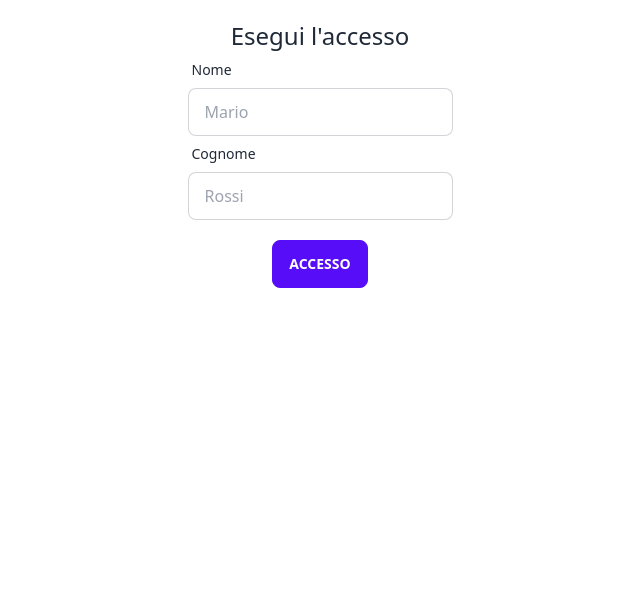
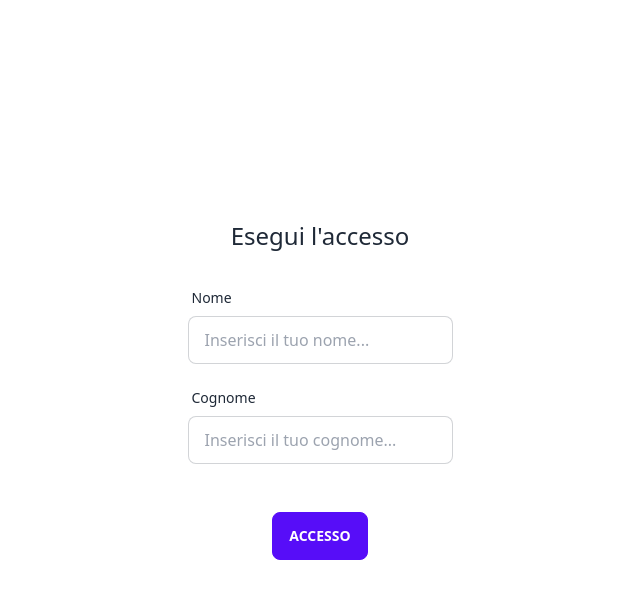
Before and after one commit to NicholasMantovani/click-speed-calculator, a React (Create React App) app: page / in a window 1280 px wide. Shown: the top 598 px of the page, without its empty margins (320-960 px from the left). Built offline with nearby package versions, Linux system fonts and the light colour scheme; the HTML template or start-up script is replaced by a standard one.

Commit message:
Modifiche frontend

```diff
--- a/src/components/App.tsx
+++ b/src/components/App.tsx
@@ -1,30 +1,29 @@
-import { useState } from 'react';
-import { addUserToDatabase } from '../services/ApiServices';
-import { User } from '../types/types';
-import SpeedClick from './SpeedClick';
-import Login from './Login';
-
+import { useState } from "react";
+import { addUserToDatabase } from "../services/ApiServices";
+import { User } from "../types/types";
+import SpeedClick from "./SpeedClick";
+import Login from "./Login";
 
 function App() {
-
-  const [user, setLoggedUser] = useState<User>({} as User)
-
+  const [user, setLoggedUser] = useState<User>({} as User);
 
   async function handleUserAdd(user: User) {
-    setLoggedUser(await addUserToDatabase(user))
+    setLoggedUser(await addUserToDatabase(user));
   }
-
 
   return (
     <div className="flex justify-center flex-col items-center text-center">
-      {
-        user.id !== undefined ?
-          <div className="p-5 text-center">
-            <h1 className="text-2xl p-2"> Ciao {user.name} {user.surname} </h1>
-            <SpeedClick username={user.id} />
-          </div>
-          : <Login onAddUser={handleUserAdd} />
-      }
+      {user.id !== undefined ? (
+        <div className="p-5 text-center">
+          <h1 className="text-2xl pb-5">
+            {" "}
+            Ciao {user.name} {user.surname}{" "}
+          </h1>
+          {<SpeedClick username={user.id} />}
+        </div>
+      ) : (
+        <Login onAddUser={handleUserAdd} />
+      )}
     </div>
   );
 }
--- a/src/components/Login.tsx
+++ b/src/components/Login.tsx
@@ -1,39 +1,58 @@
 import { useState } from "react";
 import { LoginProps, User } from "../types/types";
 
-export const originLocation = window.location.origin
+export const originLocation = window.location.origin;
 
 export default function Login(props: LoginProps) {
   const [nome, setNome] = useState("");
   const [cognome, setCognome] = useState("");
 
-
   function handleLoginSubmit(event: React.FormEvent<HTMLFormElement>) {
-        event.preventDefault()
-        const user: User = { name: nome, surname: cognome }
-        if (props.onAddUser) { props.onAddUser(user) }
+    event.preventDefault();
+    const user: User = { name: nome, surname: cognome };
+    if (!nome) {
+      window.alert("Inserire il proprio nome!");
+    } else if (!cognome) {
+      window.alert("Inserire il proprio cognome!");
+    } else if (props.onAddUser) {
+      props.onAddUser(user);
+    }
   }
 
   return (
-        <div className="p-5 text-center">
-            <h1 className="text-2xl">Esegui l'accesso</h1>
-            <form onSubmit={event => handleLoginSubmit(event)}>
-                <div className="form-control w-full max-w-xs">
+    <div className="grid h-screen place-items-center">
+      <div className="p-5 text-center w-full">
+        <h1 className="p-5 text-2xl">Esegui l'accesso</h1>
+        <form onSubmit={(event) => handleLoginSubmit(event)}>
+          <div className="p-2 form-control w-full max-w-xs">
             <label className="label">
               <span className="label-text">Nome</span>
             </label>
-                    <input type="text" placeholder="Mario" className="input input-bordered w-full max-w-xs" onChange={event => setNome(event.target.value)}></input>
+            <input
+              type="text"
+              placeholder="Inserisci il tuo nome..."
+              className="input input-bordered w-full max-w-xs"
+              onChange={(event) => setNome(event.target.value)}
+            ></input>
           </div>
-                <div className="form-control w-full max-w-xs">
+          <div className="p-2 form-control w-full max-w-xs">
             <label className="label">
               <span className="label-text">Cognome</span>
             </label>
-                    <input type="text" placeholder="Rossi" className="input input-bordered w-full max-w-xs" onChange={event => setCognome(event.target.value)}></input>
+            <input
+              type="text"
+              placeholder="Inserisci il tuo cognome..."
+              className="input input-bordered w-full max-w-xs"
+              onChange={(event) => setCognome(event.target.value)}
+            ></input>
           </div>
-                <div className="p-5">
-                    <button type="submit" className="btn btn-primary">Accesso</button>
+          <div className="p-5 m-5">
+            <button type="submit" className="btn btn-primary">
+              Accesso
+            </button>
           </div>
         </form>
       </div>
-    )
+    </div>
+  );
 }
--- a/src/components/SpeedClick.tsx
+++ b/src/components/SpeedClick.tsx
@@ -1,42 +1,40 @@
 import React, { useMemo } from "react";
-import { useState } from "react"
+import { useState } from "react";
 import { SpeedClickProps } from "../types/types";
 import Chart from "./Chart";
 import { originLocation } from "./Login";
 
+export default function SpeedClick(props: SpeedClickProps) {
+  const timeTreshold = 1000; //time in millis
 
-export default function SpeedClick(props: SpeedClickProps) {
-    const timeTreshold = 1000 //time in millis
+  const [startTime, setStartTime] = useState(0);
+  const [speedClick, setSpeedClick] = useState<Array<number>>([]);
+  const [totalClicks, setTotalClicks] = useState(0);
 
-    const [startTime, setStartTime] = useState(0)
-    const [speedClick, setSpeedClick] = useState<Array<number>>([])
-    const [totalClicks, setTotalClicks] = useState(0)
-
-
-
-    const worker: Worker = useMemo(
-        () => new Worker('Worker.js'),
-        []
-    );
+  const worker: Worker = useMemo(() => new Worker("Worker.js"), []);
 
   function handleOnClick() {
-        let timeNow = new Date().getTime()
+    let timeNow = new Date().getTime();
 
     if (timeNow - startTime < timeTreshold) {
-            speedClick.push(timeNow - startTime)
-            setStartTime(timeNow)
-            setTotalClicks(prev => prev + 1)
+      speedClick.push(timeNow - startTime);
+      setStartTime(timeNow);
+      setTotalClicks((prev) => prev + 1);
       if (speedClick.length >= 20) {
-                handleSendMessage([...speedClick], originLocation, props.username)
-                setSpeedClick([])
+        handleSendMessage([...speedClick], originLocation, props.username);
+        setSpeedClick([]);
       }
     } else {
-            setStartTime(timeNow)
+      setStartTime(timeNow);
     }
   }
 
-    async function handleSendMessage(speedClicks: Array<Number>, origin: string, userId: string) {
-        worker.postMessage({ userId: userId, times: speedClicks, origin: origin })
+  async function handleSendMessage(
+    speedClicks: Array<Number>,
+    origin: string,
+    userId: string
+  ) {
+    worker.postMessage({ userId: userId, times: speedClicks, origin: origin });
   }
 
   return (
@@ -46,12 +44,17 @@ export default function SpeedClick(props: SpeedClickProps) {
           <h2 className="card-title title">Quanto sei veloce a cliccare?</h2>
           <p>Metti alla prova le tue abilità vedremo chi è il più veloce</p>
           <div className="card-actions justify-center p-5">
-                        <button className="btn btn-primary btn-wide test" onClick={() => handleOnClick()}> Clicca qui</button>
+            <button
+              className="btn btn-primary btn-wide test"
+              onClick={() => handleOnClick()}
+            >
+              Clicca qui
+            </button>
           </div>
           <p>Click totali: {totalClicks}</p>
         </div>
       </div>
       <Chart username={props.username} />
     </>
-    )
+  );
 }
```
Also changed, not shown: src/components/Chart.tsx (+56 -45 lines). Lines whose indentation alone changed are shown as unchanged.
